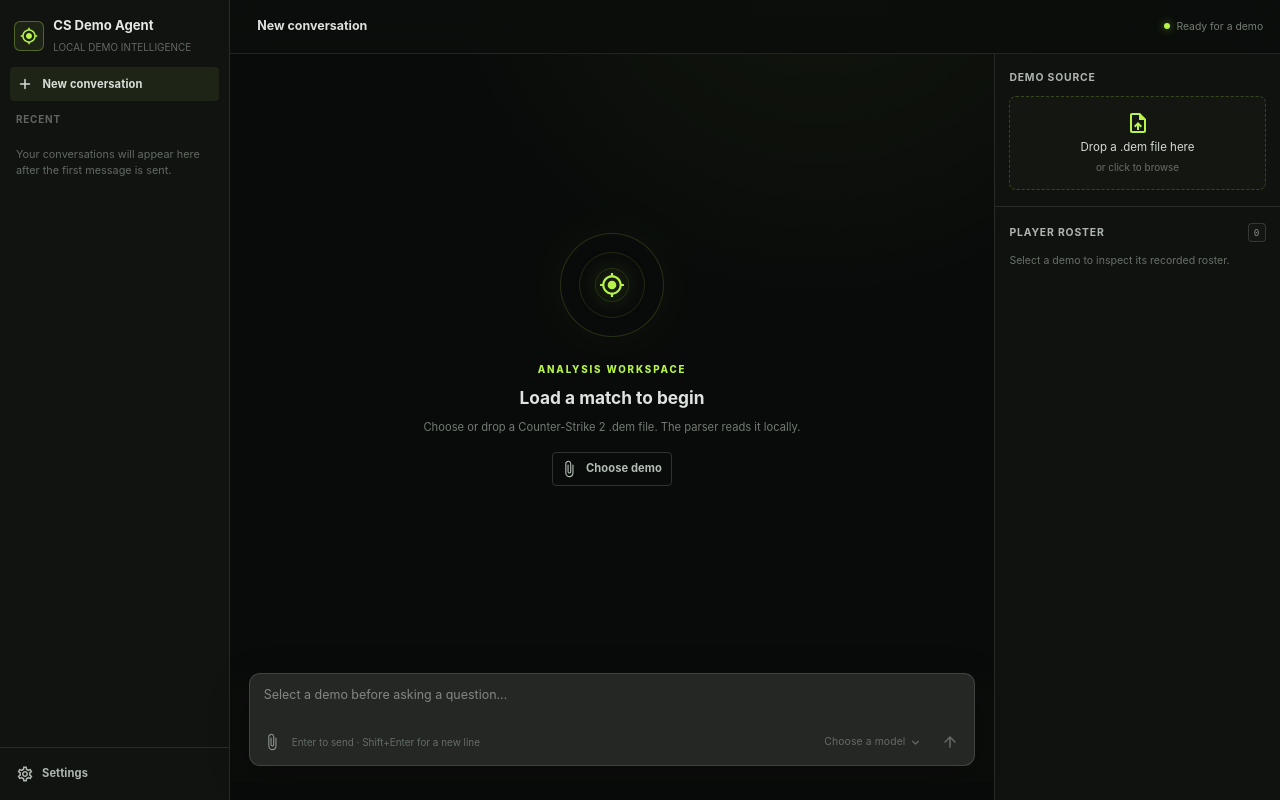
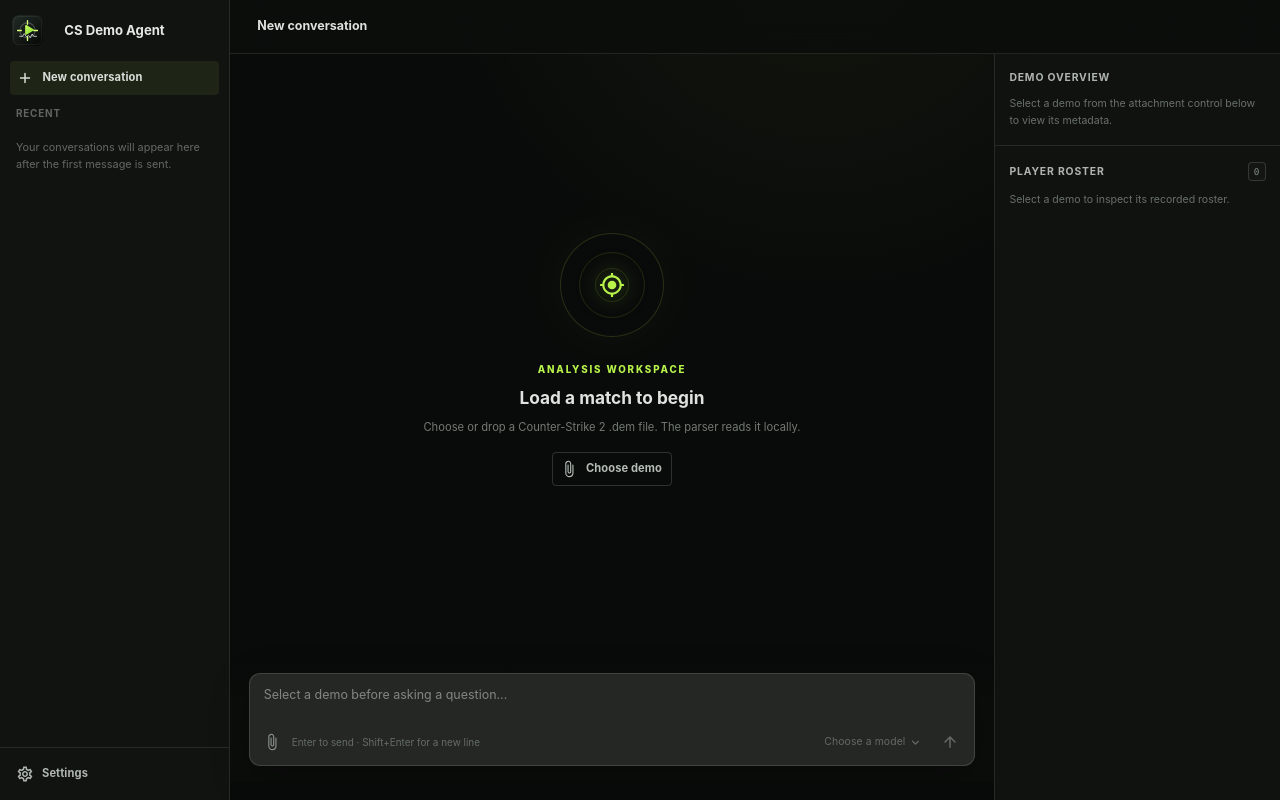
Before and after one commit to GT-610/cs-demo-agent, a React (Vite) app: page / in a window 1280 px wide. Built offline with nearby package versions, Linux system fonts and the light colour scheme.

Commit message:
refactor(ui): focus demo sidebar on match details

```diff
--- a/src/App.tsx
+++ b/src/App.tsx
@@ -55,9 +55,6 @@
     <DemoSidebar
       conversation={workspace.conversation}
       demoLoading={workspace.demoLoading}
-      sessionBound={workspace.activeSessionId !== null}
-      sending={workspace.sending}
-      onChooseDemo={workspace.chooseDemo}
       t={t}
     />
   );
@@ -84,8 +81,6 @@
       <Box sx={{ gridColumn: { xs: 1, md: "2 / -1" }, gridRow: 1, minWidth: 0 }}>
         <WorkspaceHeader
           title={headerTitle}
-          status={workspace.status}
-          busy={busy}
           showDemoInfo={workspace.page === "conversation"}
           onOpenNavigation={() => setNavigationOpen(true)}
           onOpenDemoInfo={() => setDemoInfoOpen(true)}
--- a/src/components/DemoSidebar.tsx
+++ b/src/components/DemoSidebar.tsx
@@ -1,9 +1,6 @@
 import InsertDriveFileOutlinedIcon from "@mui/icons-material/InsertDriveFileOutlined";
-import LockOutlinedIcon from "@mui/icons-material/LockOutlined";
-import UploadFileOutlinedIcon from "@mui/icons-material/UploadFileOutlined";
 import {
   Box,
-  ButtonBase,
   Chip,
   CircularProgress,
   Divider,
@@ -26,21 +23,15 @@
 export function DemoSidebar({
   conversation,
   demoLoading,
-  sessionBound,
-  sending,
-  onChooseDemo,
   t,
 }: {
   conversation: ConversationState;
   demoLoading: boolean;
-  sessionBound: boolean;
-  sending: boolean;
-  onChooseDemo: () => Promise<void>;
   t: Translator;
 }) {
   const header = asObject(conversation.header?.data);
   const roster = asObjectArray(conversation.players?.data);
-  const canChoose = !sessionBound && !demoLoading && !sending;
+  const mapName = header ? readString(header, "map_name", "mapName") : "";
 
   return (
     <Box
@@ -56,67 +47,53 @@
         backgroundColor: "#101210",
       }}
     >
-      <SidebarSection title={t("demo.section")}>
-        <ButtonBase
-          component="button"
-          type="button"
-          disabled={!canChoose}
-          onClick={() => void onChooseDemo()}
+      <SidebarSection title={t("demo.overview")}>
+        {demoLoading ? (
+          <Stack spacing={1} sx={{ minHeight: 86, alignItems: "center", justifyContent: "center" }}>
+            <CircularProgress size={21} />
+            <Typography sx={{ color: "#7c847c", fontSize: "0.66rem" }}>
+              {t("demo.parsing")}
+            </Typography>
+          </Stack>
+        ) : conversation.demoPath ? (
+          <Stack spacing={1.5}>
+            <Stack direction="row" spacing={1.1} sx={{ minWidth: 0, alignItems: "center" }}>
+              <Box
                 sx={(theme) => ({
-            display: "flex",
-            width: "100%",
-            minHeight: 94,
-            flexDirection: "column",
-            gap: 0.45,
-            px: 1.5,
-            py: 1.4,
-            overflow: "hidden",
-            border: `1px ${conversation.demoPath ? "solid" : "dashed"} ${alpha(theme.palette.primary.main, 0.22)}`,
-            borderRadius: 1.4,
-            color: "text.secondary",
-            backgroundColor: alpha(theme.palette.primary.main, 0.025),
-            "&:hover": { borderColor: alpha(theme.palette.primary.main, 0.55) },
-            "&.Mui-disabled": { opacity: 0.82 },
+                  display: "grid",
+                  width: 33,
+                  height: 33,
+                  flex: "0 0 auto",
+                  placeItems: "center",
+                  border: `1px solid ${alpha(theme.palette.primary.main, 0.25)}`,
+                  borderRadius: 1.1,
+                  color: "primary.main",
+                  backgroundColor: alpha(theme.palette.primary.main, 0.07),
                 })}
               >
-          {demoLoading ? (
-            <CircularProgress size={22} />
-          ) : conversation.demoPath ? (
-            <InsertDriveFileOutlinedIcon color="primary" sx={{ fontSize: 23 }} />
-          ) : (
-            <UploadFileOutlinedIcon color="primary" sx={{ fontSize: 24 }} />
-          )}
-          <Typography noWrap component="strong" sx={{ width: "100%", color: "#d5dad5", fontSize: "0.72rem" }}>
-            {demoLoading
-              ? t("demo.parsing")
-              : conversation.demoPath
-                ? fileName(conversation.demoPath)
-                : t("demo.drop")}
+                <InsertDriveFileOutlinedIcon sx={{ fontSize: 19 }} />
+              </Box>
+              <Box sx={{ minWidth: 0 }}>
+                <Typography noWrap sx={{ color: "#d9ded9", fontSize: "0.72rem", fontWeight: 680 }}>
+                  {mapName || t("facts.unknown")}
                 </Typography>
-          <Typography variant="caption" sx={{ color: "#687068" }}>
-            {sessionBound
-              ? t("demo.bound")
-              : conversation.demoPath
-                ? t("demo.change")
-                : t("demo.browse")}
+                <Typography noWrap sx={{ color: "#707870", fontSize: "0.6rem" }}>
+                  {fileName(conversation.demoPath)}
                 </Typography>
-        </ButtonBase>
-        {conversation.demoPath && (
+              </Box>
+            </Stack>
             <Tooltip title={conversation.demoPath} placement="bottom-start">
-            <Typography noWrap sx={{ mt: 0.9, color: "#626962", font: '0.56rem "Cascadia Mono", Consolas, monospace' }}>
+              <Typography noWrap sx={{ color: "#626962", font: '0.56rem "Cascadia Mono", Consolas, monospace' }}>
                 {conversation.demoPath}
               </Typography>
             </Tooltip>
+            {header && <DemoFacts header={header} t={t} />}
+          </Stack>
+        ) : (
+          <Typography sx={{ color: "#687068", fontSize: "0.66rem", lineHeight: 1.55 }}>
+            {t("demo.empty")}
+          </Typography>
         )}
-        {sessionBound && (
-          <Stack direction="row" spacing={0.7} sx={{ mt: 1.2, color: "#6d756d", alignItems: "flex-start" }}>
-            <LockOutlinedIcon sx={{ mt: "1px", fontSize: 13 }} />
-            <Typography sx={{ fontSize: "0.6rem", lineHeight: 1.5 }}>
-              {t("demo.boundDetail")}
-            </Typography>
-          </Stack>
-        )}
-        {header && <DemoFacts header={header} t={t} />}
       </SidebarSection>
 
       <Divider />
--- a/src/components/WorkspaceHeader.tsx
+++ b/src/components/WorkspaceHeader.tsx
@@ -1,39 +1,22 @@
 import InfoOutlinedIcon from "@mui/icons-material/InfoOutlined";
 import MenuRoundedIcon from "@mui/icons-material/MenuRounded";
-import {
-  Box,
-  CircularProgress,
-  IconButton,
-  Stack,
-  Tooltip,
-  Typography,
-} from "@mui/material";
+import { IconButton, Stack, Typography } from "@mui/material";
 import { alpha } from "@mui/material/styles";
-import { toolLabel } from "../app/display";
-import type { StatusMessage } from "../app/types";
 import type { Translator } from "../i18n";
 
 export function WorkspaceHeader({
   title,
-  status,
-  busy,
   showDemoInfo,
   onOpenNavigation,
   onOpenDemoInfo,
   t,
 }: {
   title: string;
-  status: StatusMessage;
-  busy: boolean;
   showDemoInfo: boolean;
   onOpenNavigation: () => void;
   onOpenDemoInfo: () => void;
   t: Translator;
 }) {
-  const statusText = status.toolName
-    ? t(status.key, { tool: toolLabel(status.toolName, t) })
-    : t(status.key, status.params);
-
   return (
     <Stack
       component="header"
@@ -57,30 +40,9 @@
       >
         <MenuRoundedIcon />
       </IconButton>
-      <Typography noWrap component="h1" sx={{ minWidth: 0, color: "#dce1dc", fontSize: "0.78rem", fontWeight: 650 }}>
+      <Typography noWrap component="h1" sx={{ minWidth: 0, mr: "auto !important", color: "#dce1dc", fontSize: "0.78rem", fontWeight: 650 }}>
         {title}
       </Typography>
-      <Tooltip title={statusText} placement="bottom">
-        <Stack direction="row" spacing={0.8} sx={{ minWidth: 0, ml: "auto !important", alignItems: "center" }}>
-          {busy ? (
-            <CircularProgress size={11} thickness={5} />
-          ) : (
-            <Box
-              sx={(theme) => ({
-                width: 6,
-                height: 6,
-                flex: "0 0 auto",
-                borderRadius: "50%",
-                backgroundColor: "primary.main",
-                boxShadow: `0 0 9px ${alpha(theme.palette.primary.main, 0.55)}`,
-              })}
-            />
-          )}
-          <Typography noWrap sx={{ display: { xs: "none", sm: "block" }, maxWidth: 260, color: "#747c74", fontSize: "0.65rem" }}>
-            {statusText}
-          </Typography>
-        </Stack>
-      </Tooltip>
       {showDemoInfo && (
         <IconButton
           aria-label={t("demo.openSidebar")}
--- a/src/components/WorkspaceSidebar.tsx
+++ b/src/components/WorkspaceSidebar.tsx
@@ -2,7 +2,6 @@
 import DeleteOutlineRoundedIcon from "@mui/icons-material/DeleteOutlineRounded";
 import EditOutlinedIcon from "@mui/icons-material/EditOutlined";
 import MoreHorizRoundedIcon from "@mui/icons-material/MoreHorizRounded";
-import MyLocationOutlinedIcon from "@mui/icons-material/MyLocationOutlined";
 import SettingsOutlinedIcon from "@mui/icons-material/SettingsOutlined";
 import {
   Box,
@@ -24,6 +23,7 @@
 } from "@mui/material";
 import { alpha } from "@mui/material/styles";
 import { useRef, useState, type MouseEvent } from "react";
+import appIcon from "../../src-tauri/app-icon.svg";
 import type { SessionSummary } from "../bridge/persistence";
 import type { Translator } from "../i18n";
 
@@ -142,32 +142,17 @@
         backgroundColor: "#111311",
       }}
     >
-      <Stack direction="row" spacing={1.1} sx={{ px: 1.8, pt: 2, pb: 1.4, alignItems: "center" }}>
+      <Box sx={{ position: "relative", display: "flex", minHeight: 61, alignItems: "center", justifyContent: "center", px: 1.2 }}>
         <Box
-          aria-hidden="true"
-          sx={(theme) => ({
-            display: "grid",
-            width: 30,
-            height: 30,
-            flex: "0 0 auto",
-            placeItems: "center",
-            border: `1px solid ${alpha(theme.palette.primary.main, 0.32)}`,
-            borderRadius: 1.2,
-            color: "primary.main",
-            backgroundColor: alpha(theme.palette.primary.main, 0.08),
-          })}
-        >
-          <MyLocationOutlinedIcon sx={{ fontSize: 18 }} />
-        </Box>
-        <Box sx={{ minWidth: 0 }}>
-          <Typography noWrap sx={{ color: "#e5e8e5", fontSize: "0.82rem", fontWeight: 700 }}>
-            CS Demo Agent
-          </Typography>
-          <Typography noWrap variant="caption" sx={{ color: "#626862" }}>
-            {t("brand.tagline")}
-          </Typography>
-        </Box>
-      </Stack>
+          component="img"
+          src={appIcon}
+          alt=""
+          sx={{ position: "absolute", left: 12, width: 31, height: 31, borderRadius: 1.1 }}
+        />
+        <Typography noWrap sx={{ color: "#e5e8e5", fontSize: "0.82rem", fontWeight: 700 }}>
+          CS Demo Agent
+        </Typography>
+      </Box>
 
       <Box sx={{ px: 1.2, pb: 1.25 }}>
         <Button
--- a/src/i18n/index.ts
+++ b/src/i18n/index.ts
@@ -2,7 +2,6 @@
 
 const english = {
   "language.label": "Language",
-  "brand.tagline": "LOCAL DEMO INTELLIGENCE",
   "status.readyDemo": "Ready for a demo",
   "status.readyAnalysis": "Ready for analysis",
   "status.loadingSession": "Loading saved conversation…",
@@ -48,16 +47,14 @@
   "settings.errorDefaultProvider": "The selected default provider does not exist.",
   "settings.persistenceNote": "Provider API keys are stored in the operating system credential store; settings, conversations, and runtime state remain in the local SQLite workspace database.",
   "demo.section": "Demo source",
+  "demo.overview": "Demo overview",
   "demo.parsing": "Parsing overview…",
-  "demo.drop": "Drop a .dem file here",
-  "demo.change": "Click to choose another",
-  "demo.browse": "or click to browse",
+  "demo.empty": "Select a demo from the attachment control below to view its metadata.",
   "demo.dialogTitle": "Select a Counter-Strike demo",
   "demo.choose": "Choose demo",
   "demo.sidebar": "Demo information",
   "demo.openSidebar": "Open demo information",
   "demo.bound": "Bound to this conversation",
-  "demo.boundDetail": "A saved conversation keeps its original Demo. Its provider and model can be changed from the composer.",
   "facts.map": "Map",
   "facts.server": "Server",
   "facts.format": "Format",
@@ -144,7 +141,6 @@
 
 const simplifiedChinese: Record<TranslationKey, string> = {
   "language.label": "语言",
-  "brand.tagline": "本地 DEMO 智能分析",
   "status.readyDemo": "请选择 Demo",
   "status.readyAnalysis": "已准备好开始分析",
   "status.loadingSession": "正在载入已保存的会话…",
@@ -190,16 +186,14 @@
   "settings.errorDefaultProvider": "所选的默认 Provider 不存在。",
   "settings.persistenceNote": "Provider API 密钥保存在操作系统凭据库中；设置、会话和运行状态仍保存在本机 SQLite 工作区数据库中。",
   "demo.section": "Demo 文件",
+  "demo.overview": "Demo 概览",
   "demo.parsing": "正在解析概览…",
-  "demo.drop": "将 .dem 文件拖放到这里",
-  "demo.change": "点击选择其他文件",
-  "demo.browse": "或点击浏览文件",
+  "demo.empty": "请通过下方输入框中的附件按钮选择 Demo，随后可在此查看元数据。",
   "demo.dialogTitle": "选择 Counter-Strike Demo",
   "demo.choose": "选择 Demo",
   "demo.sidebar": "Demo 信息",
   "demo.openSidebar": "打开 Demo 信息",
   "demo.bound": "已绑定到此会话",
-  "demo.boundDetail": "已保存的会话会保留原 Demo；Provider 和模型可以在输入框中切换。",
   "facts.map": "地图",
   "facts.server": "服务器",
   "facts.format": "格式",
```
Lines whose indentation alone changed are shown as unchanged.
